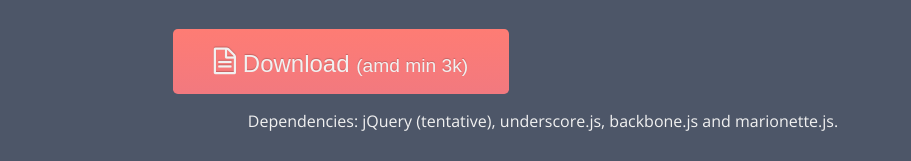
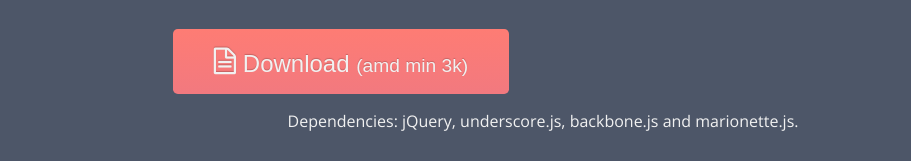
Before and after one commit to justspamjustin/BossView, a plain HTML site: page index.html in a window 1280 px wide. Shown: the part 959-1120 px from the top of the page, without its empty margins (97-1008 px from the left). Drawn offline with nearby package versions, Linux system fonts and the light colour scheme; a script that the page names is missing.

Commit message:
Remove tentative from jQuery dependency

```diff
--- a/index.html
+++ b/index.html
@@ -45,7 +45,7 @@
         <a href="http://justspamjustin.github.io/BossView/Marionette.BossView.min.js"><button class="boss-button boss-header_download-button"><i class="icon-file-text-alt boss-download_download-button-icon"></i> Download <span class="boss-download_download-button-size">(min 3k)</span></button></a>
         <a href="http://justspamjustin.github.io/BossView/Marionette.BossView.AMD.min.js"><button class="boss-button boss-header_download-button"><i class="icon-file-text-alt boss-download_download-button-icon"></i> Download <span class="boss-download_download-button-size">(amd min 3k)</span></button></a>
     </div>
-    <div class="boss-download_dependencies">Dependencies: jQuery (tentative), underscore.js, backbone.js and marionette.js.</div>
+    <div class="boss-download_dependencies">Dependencies: jQuery, underscore.js, backbone.js and marionette.js.</div>
 </section>
 <section class="boss-examples" id="examples">
     <h2 class="boss-examples_heading"><i class="icon-code"></i> Examples</h2>
```
